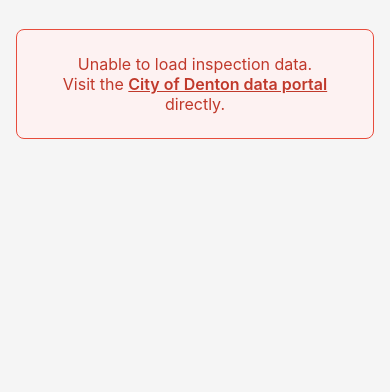
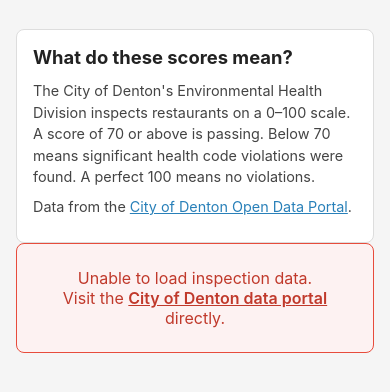
Before and after one commit to yeahdef/shamefuldenton, a plain HTML site: page index.html in a window 390 px wide. Shown: the part 104-496 px from the top of the page. Drawn offline with nearby package versions, Linux system fonts and the light colour scheme; no server answers.

Commit message:
feat: Add explanation text, source link, timestamp, responsive CSS for…
- index.html
- CNAME

GSD-Task: S02/T02

```diff
--- a/index.html
+++ b/index.html
@@ -95,11 +95,18 @@
 
     #map { height: 350px; border-radius: 8px; margin-top: 1.5rem; }
 
+    .info { margin-top: 2rem; background: #fff; border: 1px solid #ddd; border-radius: 8px; padding: 1.5rem; }
+    .info h2 { font-size: 1.15rem; margin-bottom: 0.75rem; }
+    .info p { font-size: 0.9rem; color: #444; line-height: 1.5; margin-bottom: 0.5rem; }
+    .info .source a { color: #2980b9; }
+    #timestamp { color: #999; font-size: 0.8rem; margin-top: 0.5rem; }
+
     @media (max-width: 480px) {
       h1 { font-size: 1.4rem; }
       .card { padding: 1rem; gap: 1rem; }
       .card .score { font-size: 2rem; min-width: 3rem; }
       #map { height: 250px; }
+      .info { padding: 1rem; }
     }
   </style>
   <link rel="stylesheet" href="https://cdnjs.cloudflare.com/ajax/libs/leaflet/1.9.4/leaflet.min.css" />
@@ -111,6 +118,12 @@
     <p class="subtitle">Worst restaurant health inspection scores in the last 18 months</p>
     <div id="cards"></div>
     <div id="map"></div>
+    <div class="info">
+      <h2>What do these scores mean?</h2>
+      <p>The City of Denton's Environmental Health Division inspects restaurants on a 0–100 scale. A score of 70 or above is passing. Below 70 means significant health code violations were found. A perfect 100 means no violations.</p>
+      <p class="source">Data from the <a href="https://data.cityofdenton.com">City of Denton Open Data Portal</a>.</p>
+      <p id="timestamp"></p>
+    </div>
     <div id="error">
       <p>Unable to load inspection data.</p>
       <p>Visit the <a href="https://data.cityofdenton.com">City of Denton data portal</a> directly.</p>
@@ -176,6 +189,8 @@
               .addTo(map);
           }
         });
+
+        document.getElementById('timestamp').textContent = 'Data fetched ' + new Date().toLocaleString();
       } catch (e) {
         cardsEl.style.display = 'none';
         document.getElementById('map').style.display = 'none';
```
Also changed, not shown: 1 other file.
